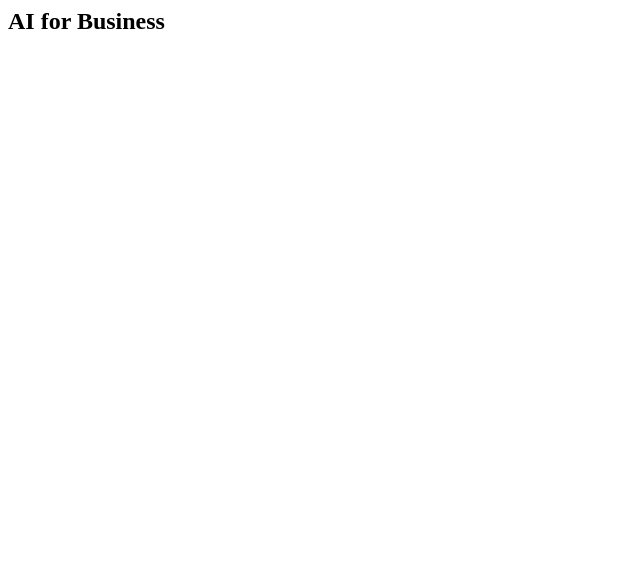
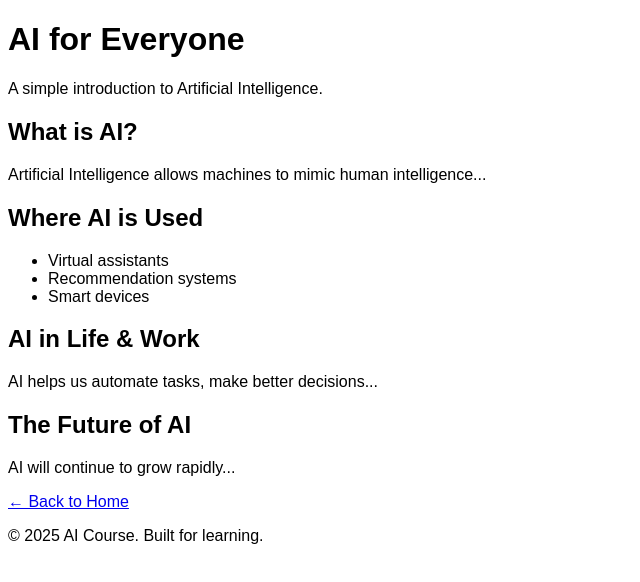
Before and after one commit to Ngeyane2003/A--Everyone-business, a plain HTML site: page ai-for-business/index.html in a window 1280 px wide. Shown: the whole page, without its empty margins (0-640 px from the left). Drawn offline with Linux system fonts and the light colour scheme.

Commit message:
Update index.html

```diff
--- a/ai-for-business/index.html
+++ b/ai-for-business/index.html
@@ -1 +1,49 @@
-<html><body><h2>AI for Business</h2></body></html>
+<!DOCTYPE html>
+<html lang="en">
+<head>
+  <meta charset="UTF-8">
+  <meta name="viewport" content="width=device-width, initial-scale=1.0">
+  <title>AI for Everyone</title>
+  <link rel="stylesheet" href="../assets/css/style.css">
+</head>
+<body>
+  <div class="container">
+    <header class="header">
+      <h1>AI for Everyone</h1>
+      <p>A simple introduction to Artificial Intelligence.</p>
+    </header>
+
+    <div class="section">
+      <h2>What is AI?</h2>
+      <p>Artificial Intelligence allows machines to mimic human intelligence...</p>
+    </div>
+
+    <div class="section">
+      <h2>Where AI is Used</h2>
+      <ul>
+        <li>Virtual assistants</li>
+        <li>Recommendation systems</li>
+        <li>Smart devices</li>
+      </ul>
+    </div>
+
+    <div class="section">
+      <h2>AI in Life & Work</h2>
+      <p>AI helps us automate tasks, make better decisions...</p>
+    </div>
+
+    <div class="section">
+      <h2>The Future of AI</h2>
+      <p>AI will continue to grow rapidly...</p>
+    </div>
+
+    <p class="center"><a href="../index.html" class="btn secondary">← Back to Home</a></p>
+  </div>
+
+  <footer class="footer">
+    &copy; 2025 AI Course. Built for learning.
+  </footer>
+
+  <script src="../assets/js/main.js"></script>
+</body>
+</html>
```
